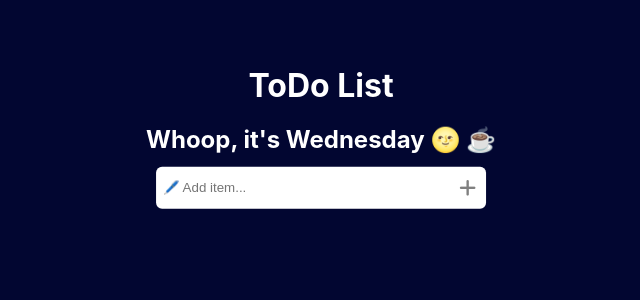
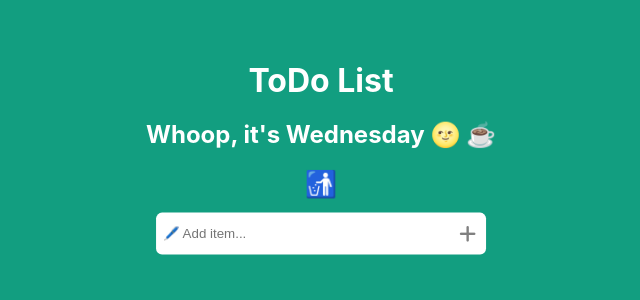
Before and after one commit to Akshaypm003/ToDo, a React (Create React App) app: page / in a window 1280 px wide. Shown: the top 300 px of the page, without its empty margins (319-959 px from the left). Built offline with nearby package versions, Linux system fonts and the light colour scheme.

Commit message:
V-4 delete button added

```diff
--- a/src/App.css
+++ b/src/App.css
@@ -4,7 +4,7 @@
 }
 
 body {
-  background-color: #020631;
+  background:#129e80 linear-gradient(to right, #1d6285 ,#129e80);
 }
 
 .app {
@@ -16,6 +16,16 @@ body {
 
 .app .mainHeading h1 {
   text-align: center;
+}
+
+
+.app .subHeading .bin {
+  font-size: 26px;
+  display: block;
+  margin-inline: auto;
+  border: none;
+  border-radius: 5px;
+  background: transparent;
 }
 
 .app h1,
--- a/src/App.js
+++ b/src/App.js
@@ -18,7 +18,13 @@ function App() {
       </div>
       <div className="subHeading">
         <br />
-        <h2>Whoop, it's Wednesday 🌝 ☕ </h2>
+        <h2>Whoop, it's Wednesday 🌝 ☕ </h2> <br />
+        <button onClick={(e)=>{
+          setToDos(toDos.filter(obj=>{
+            if (!obj.status) {return obj}
+          }
+          ))
+        }} className='bin'>🚮</button>
       </div>
       <div className="input">
         <input value={toDo} onChange={(e)=>{
@@ -29,7 +35,7 @@ function App() {
         }} className="fas fa-plus"></i>
       </div>
       <div className="todos">
-        {toDos.map((obj)=>{
+        {toDos.map((obj,i)=>{
           return(
             <div className="todo">
               <div className="left">
@@ -40,8 +46,9 @@ function App() {
                       obj2.status = e.target.checked ;
                     } return obj2 ;
                   })) ;
-                }}  type="checkbox" name="" id="" />
-                <p>{obj.text}</p>
+
+                }}  type="checkbox" name="" id="checkBox" />
+                <p>{`${i+1}.) ${obj.text}`}</p>
               </div>
               <div className="right">
                 <i className="fas fa-times"></i>
```
